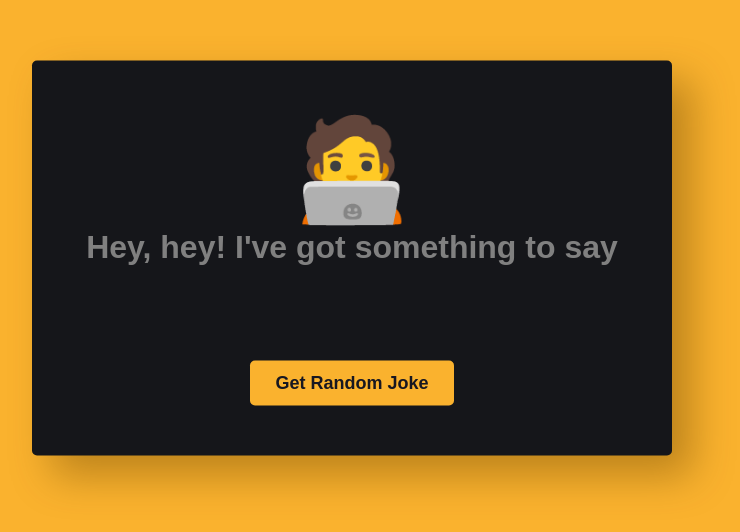
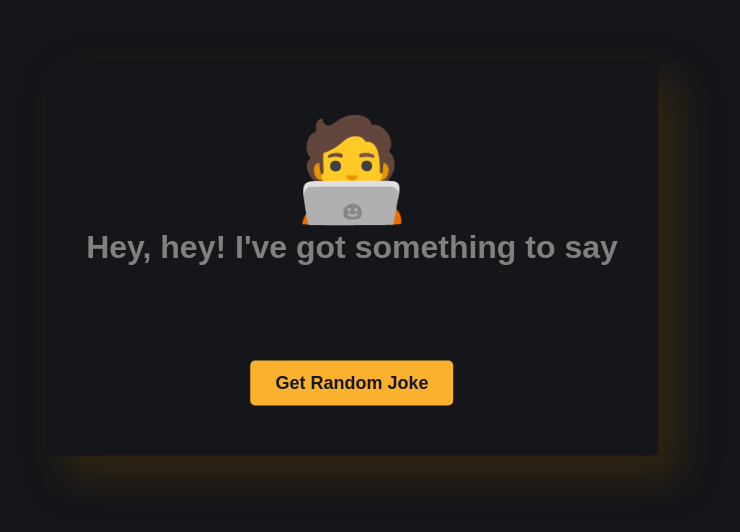
Before and after one commit to mstromberg3/joke-app, a plain HTML site: page index.html in a window 1280 px wide. Shown: the part 142-674 px from the top of the page, without its empty margins (288-1028 px from the left). Drawn offline with Linux system fonts and the light colour scheme; no server answers.

Commit message:
update styling to embed in WordPress

```diff
--- a/index.html
+++ b/index.html
@@ -7,14 +7,12 @@
     <link rel="stylesheet" href="style.css" />
 </head>
 <body>
-    <div class="wrapper">
     <span>&#x1F9D1;&#x200D;&#x1F4BB;</span>
     <h1>Hey, hey! I've got something to say</h1>
     <p id="joke">
         A joke will appear here when working properly.
     </p>
     <button id="btn">Get Random Joke</button>
-    </div>
 
 
     <script src="script.js"></script>
--- a/style.css
+++ b/style.css
@@ -5,11 +5,7 @@
     font-family: "Rubik", sans-serif;
 }
 
-body{
-    background-color:#fab22e;
-}
-.wrapper{
-    width: 80vmin;
+body {
     padding: 50px 40px;
     background-color: #15161a;
     position: absolute;
@@ -19,16 +15,19 @@ body{
     border-radius: 5px;
     box-shadow: 20px 20px 40px rgba(97,63,0,0.4);
 }
-span{
+
+span {
     display: block;
     text-align: center;
     font-size: 100px;
 }
-h1{
+
+h1 {
     color: #808080;
     text-align: center;
 }
-p{
+
+p {
     font-size: 16px;
     color: #ffffff;
     font-weight: 400;
@@ -38,11 +37,13 @@ p{
     margin: 30px 0;
     opacity: 0;
 }
-.fade{
+
+.fade {
     opacity: 1;
     transition: opacity 1.5s;
 }
-button{
+
+button {
     display: block;
     background-color: #fab22e;
     border: none;
```
Lines whose indentation alone changed are shown as unchanged.
